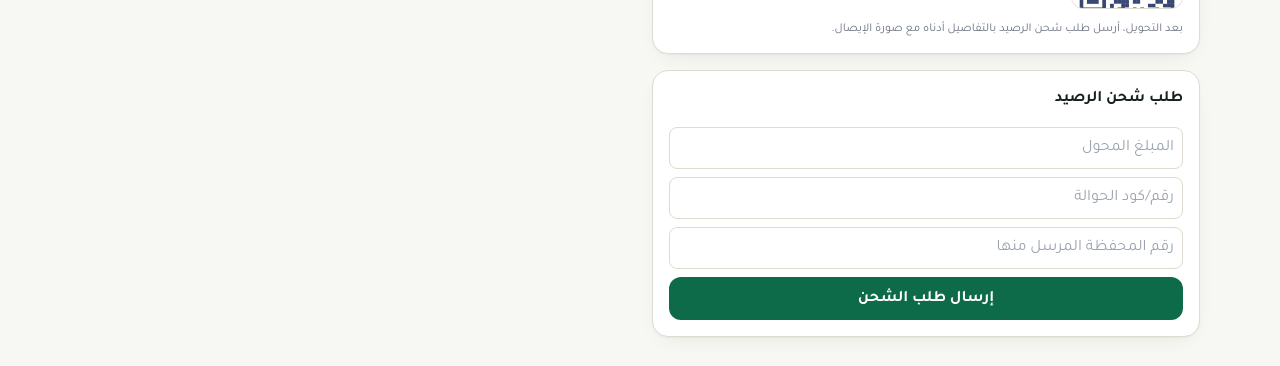
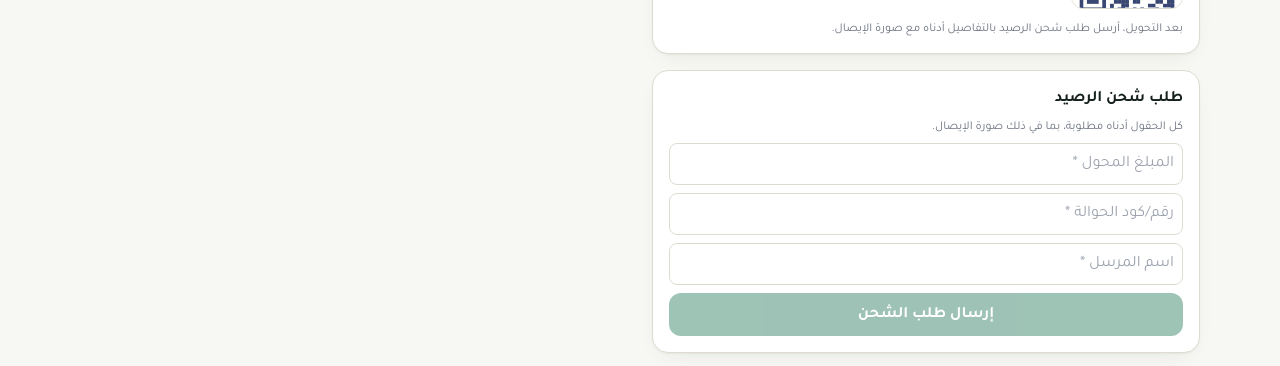
Before and after one commit to mosallamchance-ops/KCHANCE, a Next.js app: page /wallet in a window 1280 px wide. Shown: the part 524-890 px from the top of the page. Built offline with nearby package versions, Linux system fonts and the light colour scheme; no server answers.

Commit message:
Update page.jsx

```diff
--- a/app/wallet/page.jsx
+++ b/app/wallet/page.jsx
@@ -12,7 +12,7 @@ export default function WalletPage() {
   const [txns, setTxns] = useState([]);
   const [amount, setAmount] = useState("");
   const [code, setCode] = useState("");
-  const [senderWallet, setSenderWallet] = useState("");
+  const [senderName, setSenderName] = useState("");
   const [receiptPath, setReceiptPath] = useState(null);
   const [userId, setUserId] = useState(null);
   const [msg, setMsg] = useState(null);
@@ -64,6 +64,12 @@ export default function WalletPage() {
   async function submitDeposit(e) {
     e.preventDefault();
     setMsg(null);
+
+    if (!amount || !code || !senderName.trim() || !receiptPath) {
+      setMsg("جميع الحقول مطلوبة، بما في ذلك صورة الإيصال.");
+      return;
+    }
+
     const {
       data: { user }
     } = await supabase.auth.getUser();
@@ -73,7 +79,7 @@ export default function WalletPage() {
       user_id: user.id,
       amount: Number(amount),
       transaction_code: code,
-      sender_wallet: senderWallet,
+      sender_wallet: senderName,
       receipt_url: receiptPath
     });
 
@@ -82,11 +88,13 @@ export default function WalletPage() {
       setMsg("تم إرسال طلب الشحن، بانتظار مراجعة الإدارة.");
       setAmount("");
       setCode("");
-      setSenderWallet("");
+      setSenderName("");
       setReceiptPath(null);
       loadData();
     }
   }
+
+  const canSubmit = Boolean(amount && code && senderName.trim() && receiptPath);
 
   return (
     <div className="grid md:grid-cols-2 gap-6">
@@ -138,10 +146,11 @@ export default function WalletPage() {
 
         <form onSubmit={submitDeposit} className="card mt-4 space-y-2">
           <h2 className="font-bold mb-2">طلب شحن الرصيد</h2>
+          <p className="text-xs text-gray-500 -mt-1 mb-1">كل الحقول أدناه مطلوبة، بما في ذلك صورة الإيصال.</p>
           <input
             type="number"
             step="0.01"
-            placeholder="المبلغ المحول"
+            placeholder="المبلغ المحول *"
             className="w-full border border-[var(--line)] rounded-lg p-2"
             value={amount}
             onChange={function (e) {
@@ -150,7 +159,7 @@ export default function WalletPage() {
             required
           />
           <input
-            placeholder="رقم/كود الحوالة"
+            placeholder="رقم/كود الحوالة *"
             className="w-full border border-[var(--line)] rounded-lg p-2"
             value={code}
             onChange={function (e) {
@@ -159,18 +168,34 @@ export default function WalletPage() {
             required
           />
           <input
-            placeholder="رقم المحفظة المرسل منها"
+            placeholder="اسم المرسل *"
             className="w-full border border-[var(--line)] rounded-lg p-2"
-            value={senderWallet}
+            value={senderName}
             onChange={function (e) {
-              setSenderWallet(e.target.value);
+              setSenderName(e.target.value);
             }}
+            required
           />
           {userId && (
-            <FileUpload bucket="receipts" pathPrefix={userId} label="صورة إيصال التحويل" onUploaded={setReceiptPath} />
+            <FileUpload
+              bucket="receipts"
+              pathPrefix={userId}
+              label="صورة إيصال التحويل *"
+              onUploaded={setReceiptPath}
+            />
           )}
-          <button className="btn-primary w-full">إرسال طلب الشحن</button>
-          {msg && <p className="text-sm text-[var(--emerald)]">{msg}</p>}
+          <button className="btn-primary w-full disabled:opacity-40" disabled={!canSubmit}>
+            إرسال طلب الشحن
+          </button>
+          {msg && (
+            <p
+              className={
+                "text-sm " + (msg.startsWith("تم إرسال") ? "text-[var(--emerald)]" : "text-[var(--ember)]")
+              }
+            >
+              {msg}
+            </p>
+          )}
         </form>
       </div>
 
```
